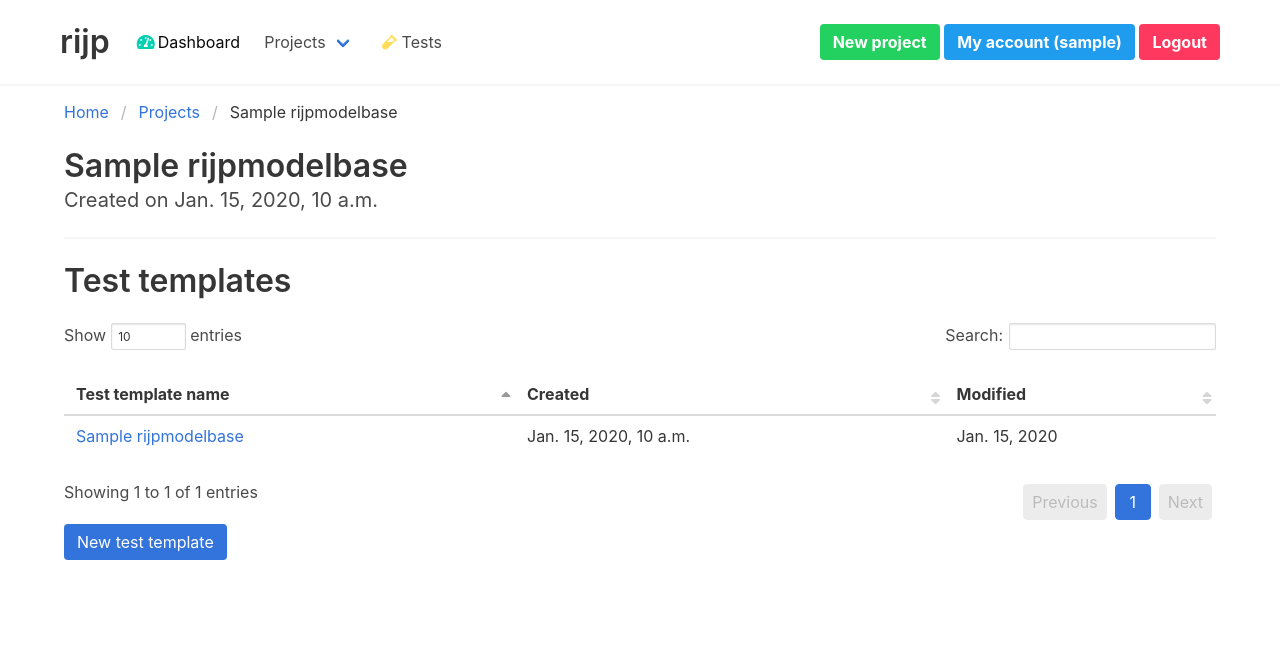
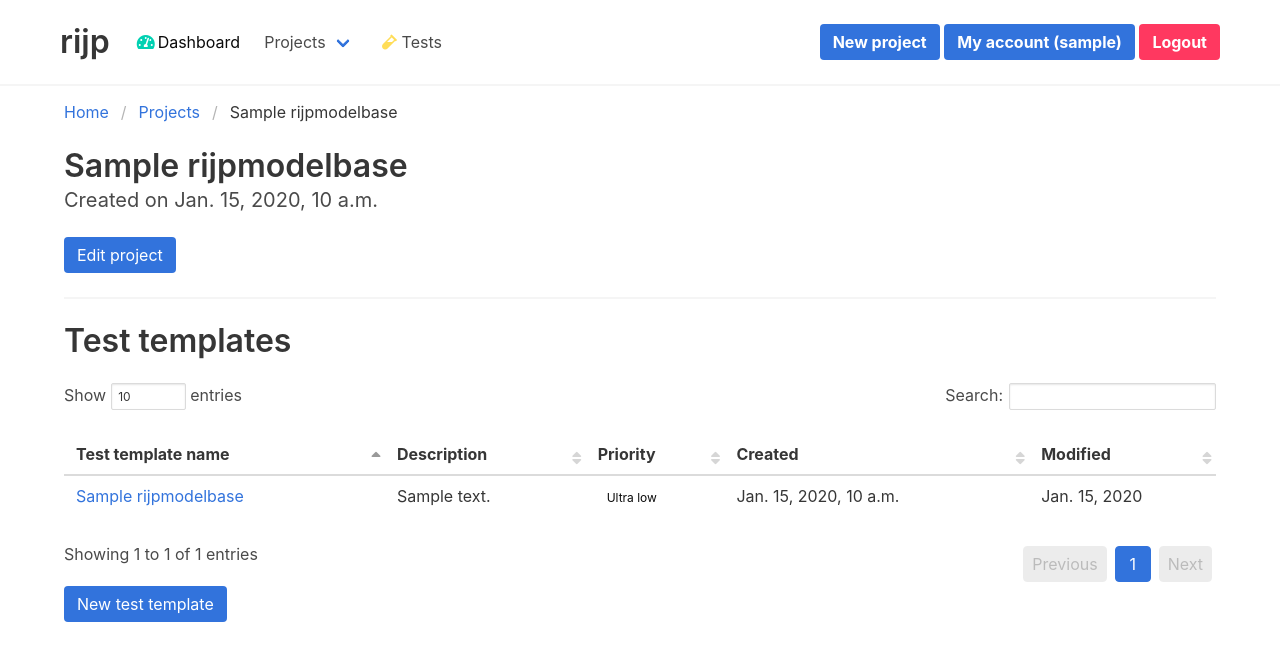
Before and after one commit to jbienkowski/rijp, a Django app: page /projects/1/ in a window 1280 px wide. Shown: the top 661 px of the page. Run offline with Django 3.2, Linux system fonts and the light colour scheme; a user stored in the database is signed in; tables that the repository leaves empty hold one stand-in row (values such as "Sample post"); some libraries are stand-ins or nearby versions.

Commit message:
Work in progress * Added generic form base

```diff
--- a/src/rijp/urls.py
+++ b/src/rijp/urls.py
@@ -37,6 +37,11 @@ urlpatterns = [
         r'^{}projects/(?P<project_pk>\w+)/$'.format(URL_BASE),
         rijp_views.ProjectDetailsListView.as_view(),
         name='project_details'
+    ),
+    re_path(
+        r'^{}projects/(?P<project_pk>\w+)/edit/$'.format(URL_BASE),
+        rijp_views.project_edit,
+        name='project_edit'
     ),
     re_path(
         r'^{}projects/(?P<project_pk>\w+)/test-templates/(?P<template_pk>\w+)$'.format(URL_BASE),
--- a/src/rijp_portal/forms.py
+++ b/src/rijp_portal/forms.py
@@ -34,9 +34,15 @@ class ProjectForm(forms.ModelForm):
         model = RijpProject
         fields = (
             'name',
+            'description',
+            'priority',
+            'is_archived',
         )
         labels = {
             'name': 'Project name',
+            'description': 'Description',
+            'priority': 'Priority',
+            'is_archived': 'Is archived',
         }
 
 
--- a/src/rijp_portal/views.py
+++ b/src/rijp_portal/views.py
@@ -58,6 +58,44 @@ class ProjectDetailsListView(ListView):
         tt.save()
         return redirect(
             'project_details', self.kwargs.get('project_pk')
+        )
+
+
+@login_required
+def project_edit(request, project_pk):
+    project = get_object_or_404(
+        RijpProject,
+        pk=project_pk
+    )
+    if request.method == 'POST':
+        form = ProjectForm(
+            request.POST,
+            instance=project
+        )
+        if form.is_valid():
+            form.save()
+            return redirect(
+                'project_details',
+                project.pk
+            )
+        else:
+            return render(
+                request,
+                'project_edit.html',
+                {
+                    'form': form,
+                    'ctx': project
+                }
+            )
+    else:
+        form = ProjectForm(instance=project)
+        return render(
+            request,
+            'project_edit.html',
+            {
+                'form': form,
+                'ctx': project
+            }
         )
 
 
@@ -151,3 +189,26 @@ def update_profile(request):
             'user_form': user_form,
             'profile_form': profile_form
             })
+
+# Templates
+@login_required
+def view_template(request):
+    if request.method == 'POST':
+        form = None(request.POST)
+        if form.is_valid():
+            form.save()
+            return redirect('index')
+        else:
+            return render(
+                request,
+                'index.html',
+                {
+                    'form': form
+                }
+            )
+    else:
+        form = None
+        return render(
+            request,
+            'index.html'
+        )
--- a/src/templates/base.html
+++ b/src/templates/base.html
@@ -97,10 +97,10 @@
                     <div class="navbar-item">
                         <div class="field is-grouped is-grouped-multiline">
                             <p class="control">
-                                <a class="button is-success" href="{% url 'new_project' %}">
+                                <a class="button is-link" href="{% url 'new_project' %}">
                                     <strong>New project</strong>
                                 </a>
-                                <a class="button is-info" href="{% url 'my_account' %}">
+                                <a class="button is-link" href="{% url 'my_account' %}">
                                     <strong>My account ({{ user.username }})</strong>
                                 </a>
                                 <a class="button is-danger" href="{% url 'logout' %}">
--- a/src/templates/new_project.html
+++ b/src/templates/new_project.html
@@ -29,7 +29,7 @@
         <hr>
         <div class="field is-grouped">
             <div class="control">
-                <button type="submit" class="button is-link">Create project</button>
+                <button type="submit" class="button is-success">Create project</button>
             </div>
             <div class="control">
               <a href="{% url 'index' %}" class="button is-text">Cancel</a>
--- a/src/templates/project_details.html
+++ b/src/templates/project_details.html
@@ -11,9 +11,16 @@
 {% endblock breadcrumb %}
 
 {% block content %}
+
 <h1 class="title">{{ ctx.name }}</h1>
 <h2 class="subtitle">Created on {{ ctx.created }}</h2>
+<a class="button is-link" href="{% url 'project_edit' ctx.pk %}">Edit project</a>
 <hr>
+
+{% if ctx.test_instances.all %}
+<h1 class="title">Test instances</h1>
+<hr>
+{% endif %}
 
 {% if ctx.test_templates.all %}
 <h1 class="title">Test templates</h1>
@@ -21,6 +28,8 @@
     <thead>
         <tr>
             <th>Test template name</th>
+            <th>Description</th>
+            <th>Priority</th>
             <th>Created</th>
             <th>Modified</th>
         </tr>
@@ -30,6 +39,12 @@
         <tr>
             <td>
                 <a href="{% url 'project_test_template_details' ctx.pk t.pk %}">{{ t.name }}</a>
+            </td>
+            <td>
+                {{ t.description }}
+            </td>
+            <td>
+                <span class="tag {{ t.get_priority_bulma_class }}">{{ t.get_priority }}</span>
             </td>
             <td>
                 {{ t.created }}
@@ -64,11 +79,12 @@
                 </div>
             </section>
             <footer class="modal-card-foot">
-                <button type="submit" class="button is-link">Submit</button>
+                <button type="submit" class="button is-success">Submit</button>
             </footer>
         </form>
     </div>
 </div>
+
 {% endblock content %}
 
 {% block javascript %}
```
Also changed, not shown: src/templates/includes/form.html (added, +27 -0 lines), src/templates/project_edit.html (added, +20 -0 lines).
